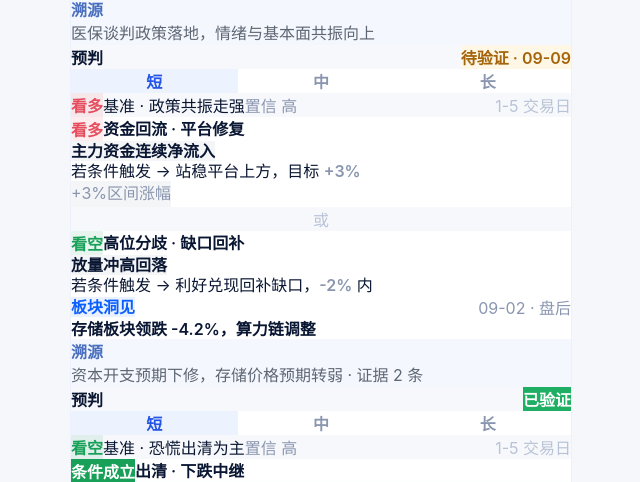
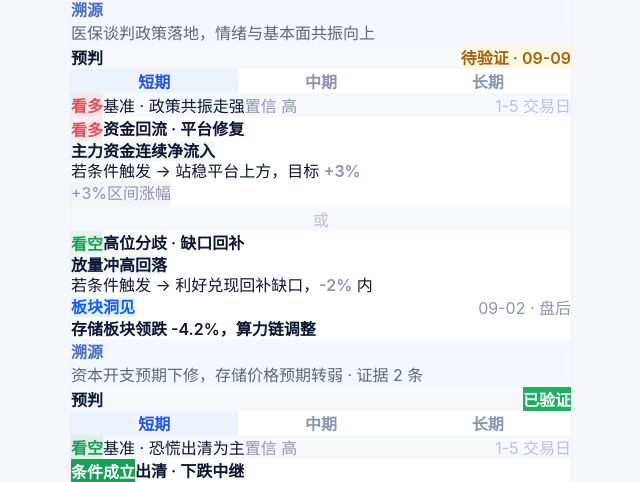
Before and after one commit to NanyuDeer/aistock-component-lib, a Vue app: page / in a window 1280 px wide. Shown: the part 4537-5019 px from the top of the page, without its empty margins (319-959 px from the left). Built offline with nearby package versions, Linux system fonts and the light colour scheme.

Commit message:
fix(CFB): 期段切换 tab 文案 短/中/长 改 短期/中期/长期

```diff
--- a/src/components/ConditionalForecastBlock.vue
+++ b/src/components/ConditionalForecastBlock.vue
@@ -220,7 +220,7 @@ function hasAnchor(cond: StructuredCondition): boolean {
 
 // ===== 文案与样式映射 =====
 function horizonLabel(h: HorizonKey): string {
-  const map: Record<HorizonKey, string> = { short: '短', mid: '中', long: '长' }
+  const map: Record<HorizonKey, string> = { short: '短期', mid: '中期', long: '长期' }
   return map[h]
 }
 
```
